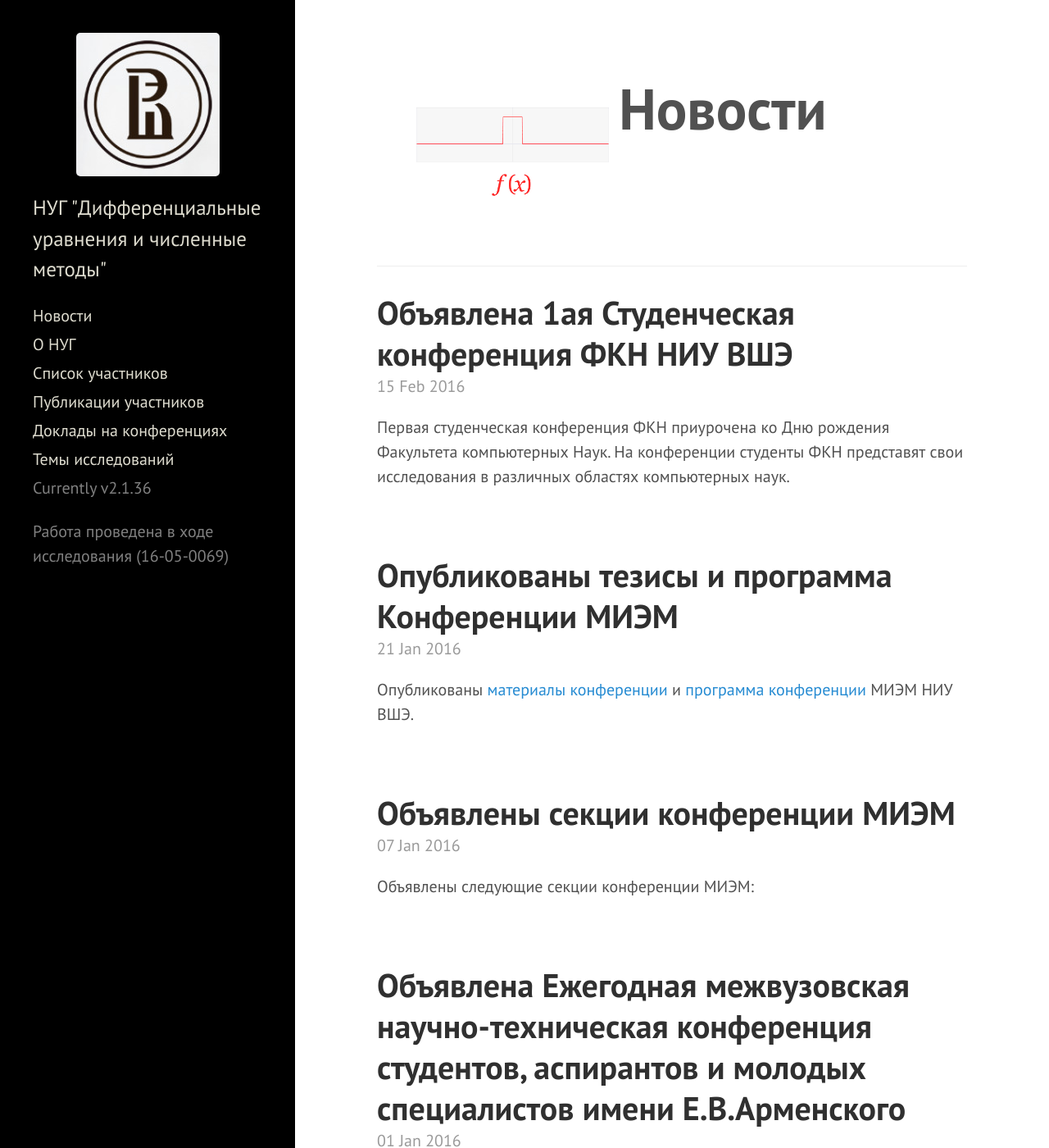
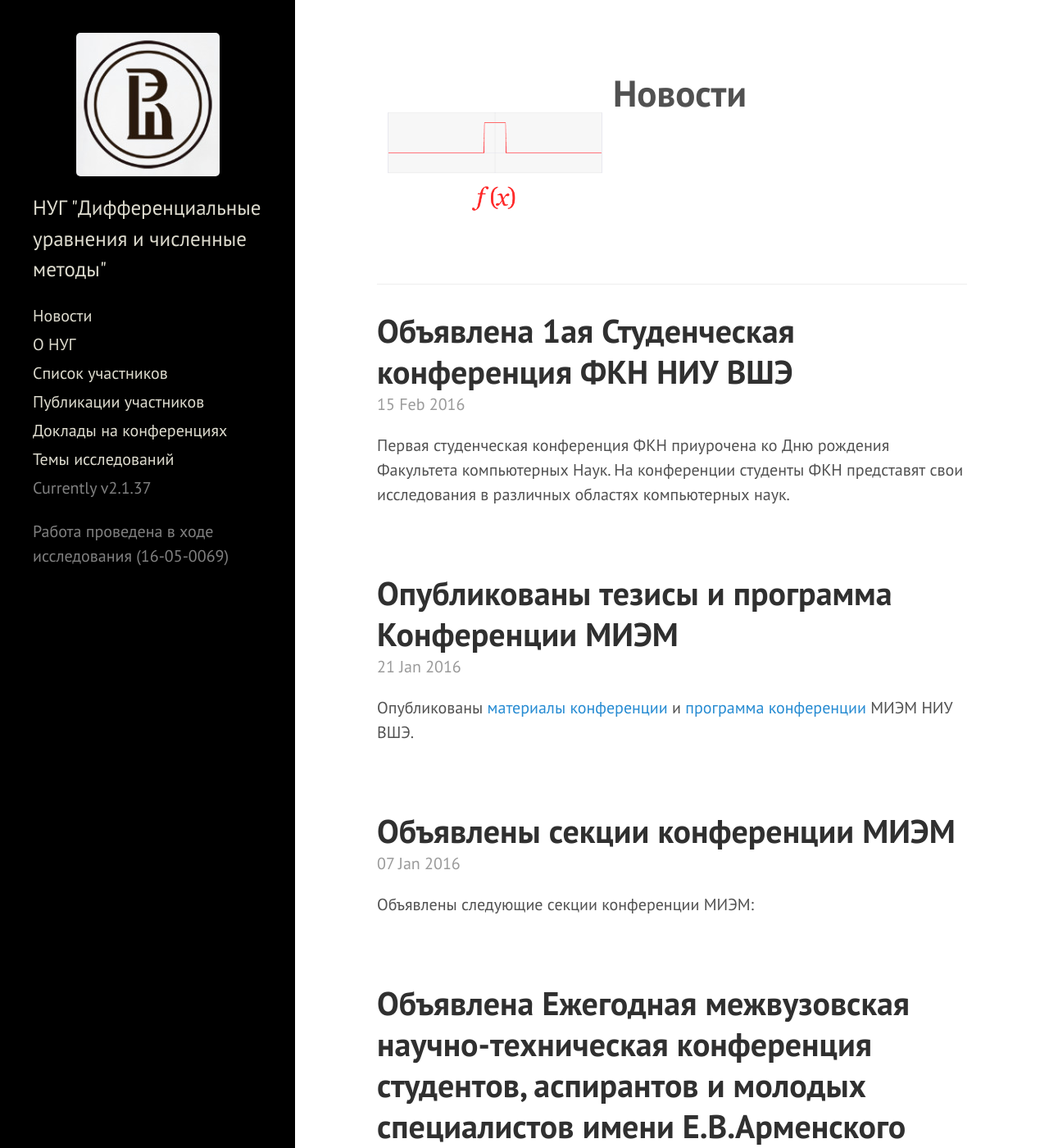
Before and after one commit to hsemmsg/hsemmsg.github.io, a Jekyll site: the page built from index.html, in a window 1280 px wide and 1400 px high. Shown: the whole window at 82% size. Built offline with Jekyll 4.4.1, drawn with Linux system fonts in a browser that asks for light colours; the list of posts is cut into pages by our own code.

```diff
--- a/_config.yml
+++ b/_config.yml
@@ -23,7 +23,7 @@
 paginate:         5
 
 # Custom vars
-version:          2.1.36
+version:          2.1.37
 
 github:
   repo:           https://github.com/hsemmsg/hsemmsg.github.io
--- a/public/css/hyde.css
+++ b/public/css/hyde.css
@@ -125,7 +125,7 @@
  #titletext {
  overflow:hidden;
  position:relative;
- width:90%;
+ width:100%;
  margin-bottom:0px;
  margin-top:0px;
  margin-left:auto;
@@ -142,7 +142,7 @@
  display: inline;
  text-align: right;
  font-weight: bold;
- font-size: 3.5rem;
+ font-size: 2.25rem;
  }
 
 .content {
```
